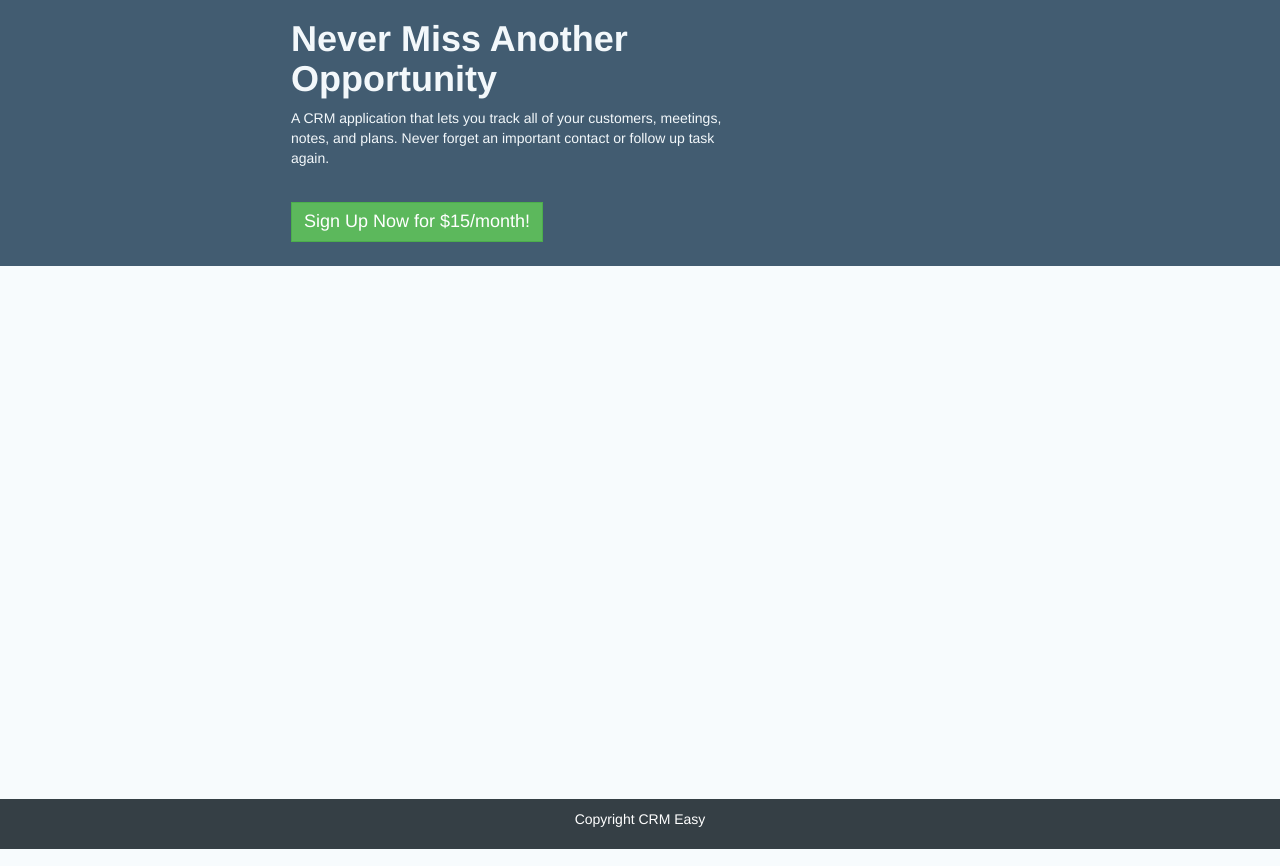
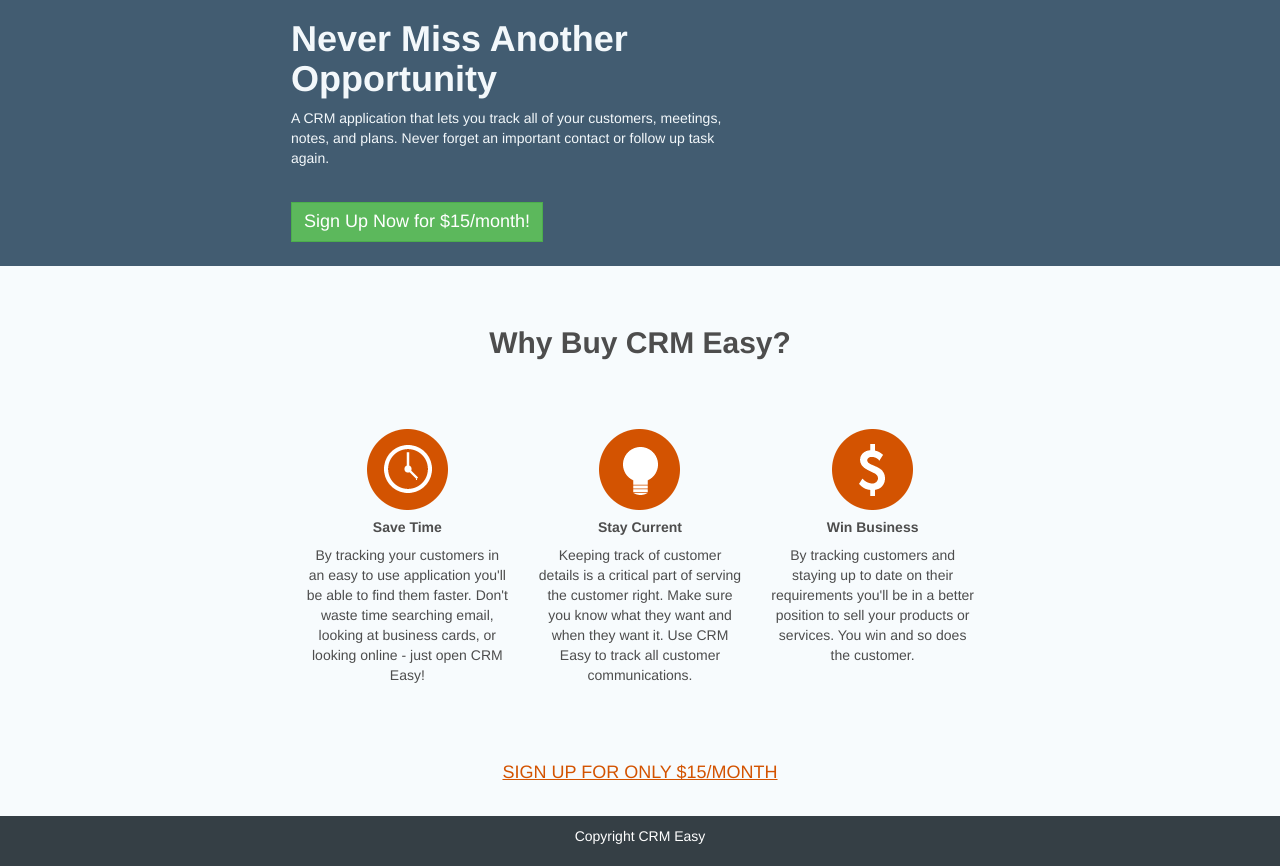
Before and after one commit to Gabkings/django-crmapp, a Django app: page / in a window 1280 px wide. Shown: the part 67-933 px from the top of the page. Run offline with Django 3.2, Linux system fonts and the light colour scheme.

Commit message:
fixed the templates statics files loading bug

```diff
--- a/crmapp/settings.py
+++ b/crmapp/settings.py
@@ -71,7 +71,7 @@ ROOT_URLCONF = 'crmapp.urls'
 TEMPLATES = [
     {
         'BACKEND': 'django.template.backends.django.DjangoTemplates',
-        'DIRS': [],
+        'DIRS': [os.path.join(BASE_DIR, 'templates'),os.path.join(BASE_DIR, 'static'),],
         'APP_DIRS': True,
         'OPTIONS': {
             'context_processors': [
--- a/crmapp/templates/base.html
+++ b/crmapp/templates/base.html
@@ -1,10 +1,11 @@
+{% load staticfiles %}
 <!DOCTYPE html>
 <html lang="en" dir="ltr">
 <head>
     <title>{% block title %}Home {% endblock title %} | CRM Easy</title>
     {% block head_favicon %}
         <link rel="icon" type="image/png"
-              href="{{ STATIC_URL }}images/favicon.ico">
+              href="{% static 'images/favicon.ico' %}">
     {% endblock head_favicon %}
     {% block head_meta %}
         {% block head_meta_charset %}
@@ -21,9 +22,9 @@
     {% endblock head_meta %}
     {% block head_css %}
         {% block head_css_site %}
-            <link href="{{ STATIC_URL }}css/bootstrap.min.css"
+            <link href="{% static 'css/bootstrap.min.css' %}"
                   rel="stylesheet" media="screen">
-            <link href="{{ STATIC_URL }}css/app.css"
+            <link href="{% static 'css/app.css'%}"
                   rel="stylesheet" media="screen">
         {% endblock head_css_site %}
         {% block head_css_section %}{% endblock head_css_section %}
@@ -77,9 +78,9 @@
   {# Set of blocks that can be used to display JavaScript files #}
 {% block footer_javascript %}
     {% block footer_javascript_site %}
-        <script src="{{ STATIC_URL }}js/jquery.min.js"></script>
-        <script src="{{ STATIC_URL }}js/bootstrap.min.js"></script>
-        <script src="{{ STATIC_URL }}js/app.js"></script>
+        <script src="{% static 'js/jquery.min.js'%}"></script>
+        <script src="{% static 'js/bootstrap.min.js' %}"></script>
+        <script src="{% static 'js/app.js' %}"></script>
     {% endblock footer_javascript_site %}
     {% block footer_javascript_section %}{% endblock footer_javascript_section %}
     {% block footer_javascript_page %}{% endblock footer_javascript_page %}
--- a/crmapp/templates/marketing/home.html
+++ b/crmapp/templates/marketing/home.html
@@ -1,4 +1,5 @@
 {% extends 'base.html' %}
+{% load staticfiles %}
 {% block title %}Home{% endblock title %}
 {% block nav-style %}mkt-nav{% endblock nav-style %}
 
@@ -23,4 +24,40 @@
         </div>
     </div>
 </div>
+
+{# Main Section #}
+  <div class="mkt-s2 container">
+      <h2 class="mkt-s2-h">Why Buy CRM Easy?</h2>
+      <div class="mkt-s2-body">
+          <div class="col-md-4 mkt-vp">
+              <img class="" src="{% static 'images/clock.png' %}"/>
+              <h5>Save Time</h5>
+              <p>By tracking your customers in
+              an easy to use application you'll
+              be able to find them faster. Don't
+              waste time searching email, looking
+              at business cards, or looking online -
+              just open CRM Easy!</p>
+          </div>
+          <div class="col-md-4 mkt-vp">
+              <img class="" src="{% static 'images/lightbulb.png' %}"/>
+              <h5>Stay Current</h5>
+              <p>Keeping track of customer details
+              is a critical part of serving the customer
+              right. Make sure you know what they want and when
+              they want it. Use CRM Easy to track all customer
+              communications.</p>
+          </div>
+          <div class="col-md-4 mkt-vp">
+              <img class="" src="{% static 'images/dollar.png' %}"/>
+              <h5>Win Business</h5>
+              <p>By tracking customers and staying up
+              to date on their requirements you'll be
+              in a better position to sell your products
+              or services. You win and so does the customer.</p>
+          </div>
+      </div>
+      {# Second Signup Link #}
+      <a href="" class=" sgn-btm ">SIGN UP FOR ONLY $15/MONTH</a>
+  </div>
 {% endblock content %}
--- a/crmapp/urls.py
+++ b/crmapp/urls.py
@@ -16,7 +16,7 @@ Including another URLconf
 """
 from django.conf.urls import url
 from django.contrib import admin
-from marketing.views import HomePage
+from .marketing.views import HomePage
 
 urlpatterns = [
     url(r'^admin/', admin.site.urls),
```
